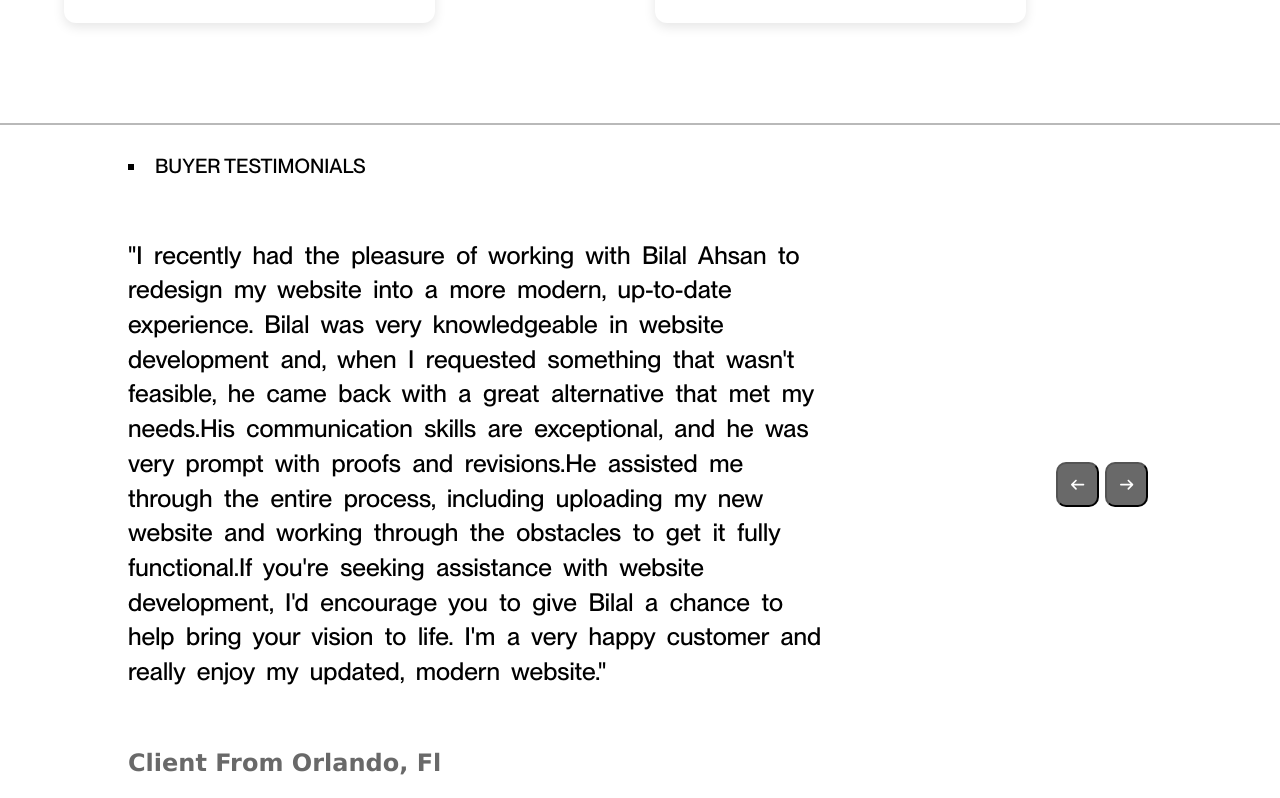
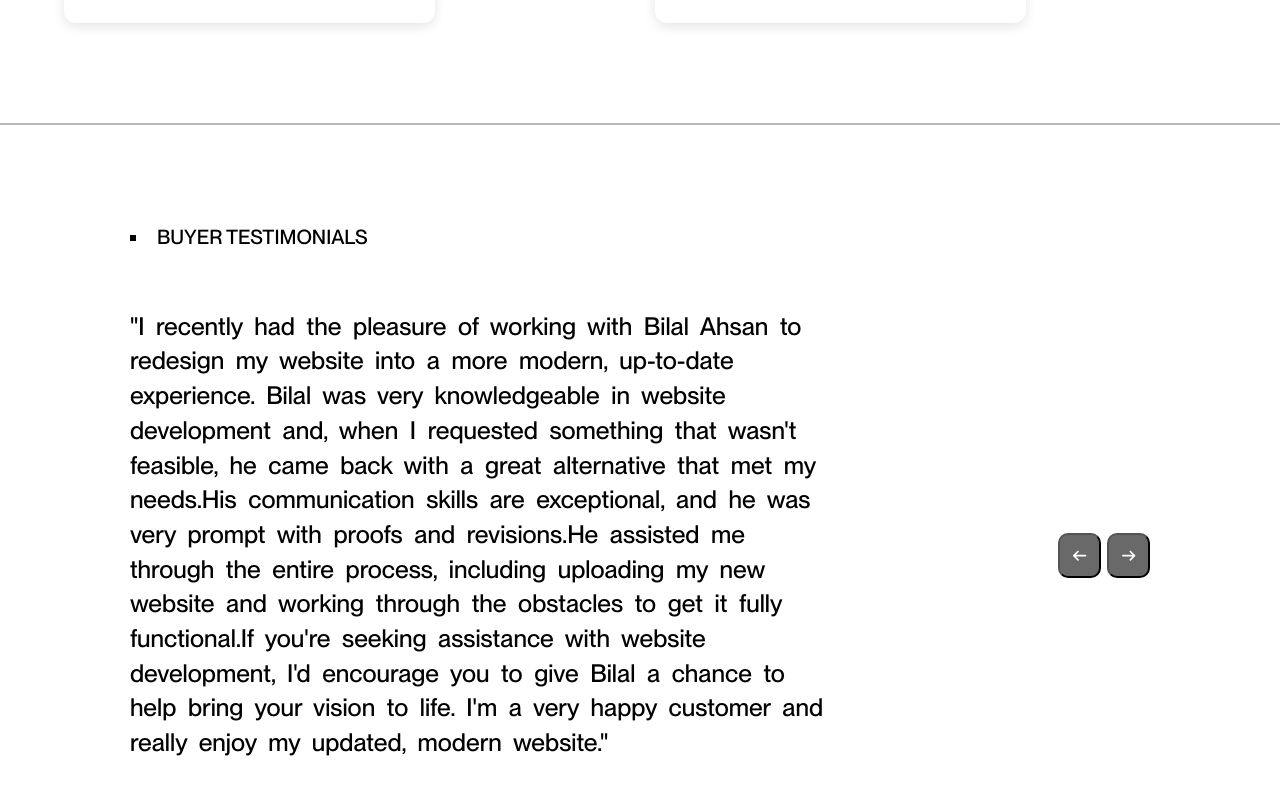
Before and after one commit to bilalahsanwc/bilalahsandev, a React (Vite) app: page / in a window 1280 px wide. Shown: the part 3000-3798 px from the top of the page. Built offline with nearby package versions, Linux system fonts and the light colour scheme; a small style sheet from the web is missing; the HTML template or start-up script is replaced by a standard one.

Commit message:
fixed testimonials

```diff
--- a/src/index.css
+++ b/src/index.css
@@ -367,7 +367,7 @@ nav ul li a:hover {
   display: flex;
   align-items: center;
   justify-content: center;
-  height: 90vh;
+  min-height: 90vh;
   max-width: 100vw;
   width: 100%;
   background-color: white;
@@ -375,14 +375,15 @@ nav ul li a:hover {
 }
 
 .testimonials-content {
-  width: 80vw;
-  height: 60vh;
+  max-width: 80vw;
+  min-height: max-content;
   display: flex;
   flex-direction: row;
   align-items: center;
   text-align: left;
   justify-content: left;
   gap: 17.5vw;
+  padding: 100px 0;
 }
 
 .testimonials-c2 {
```
